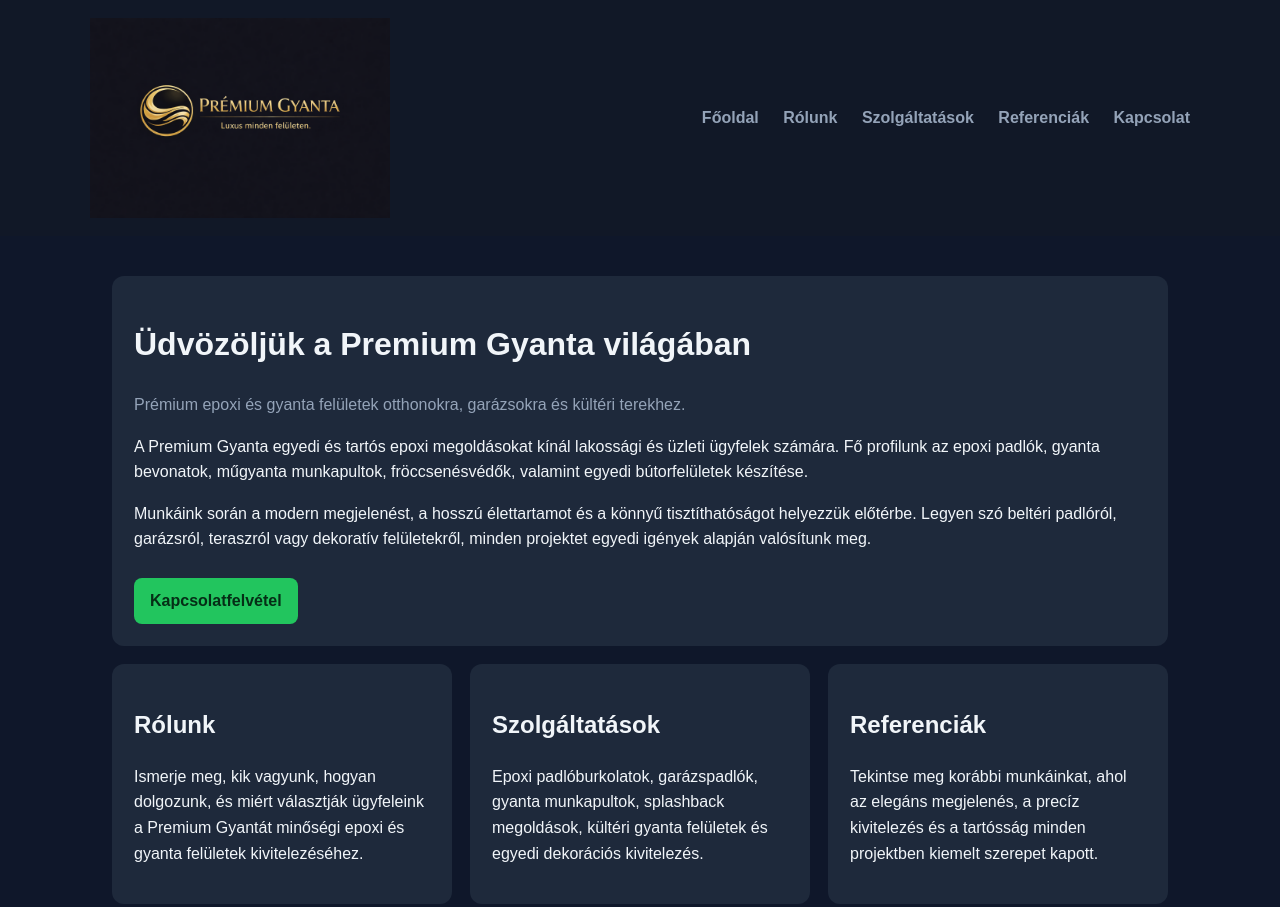
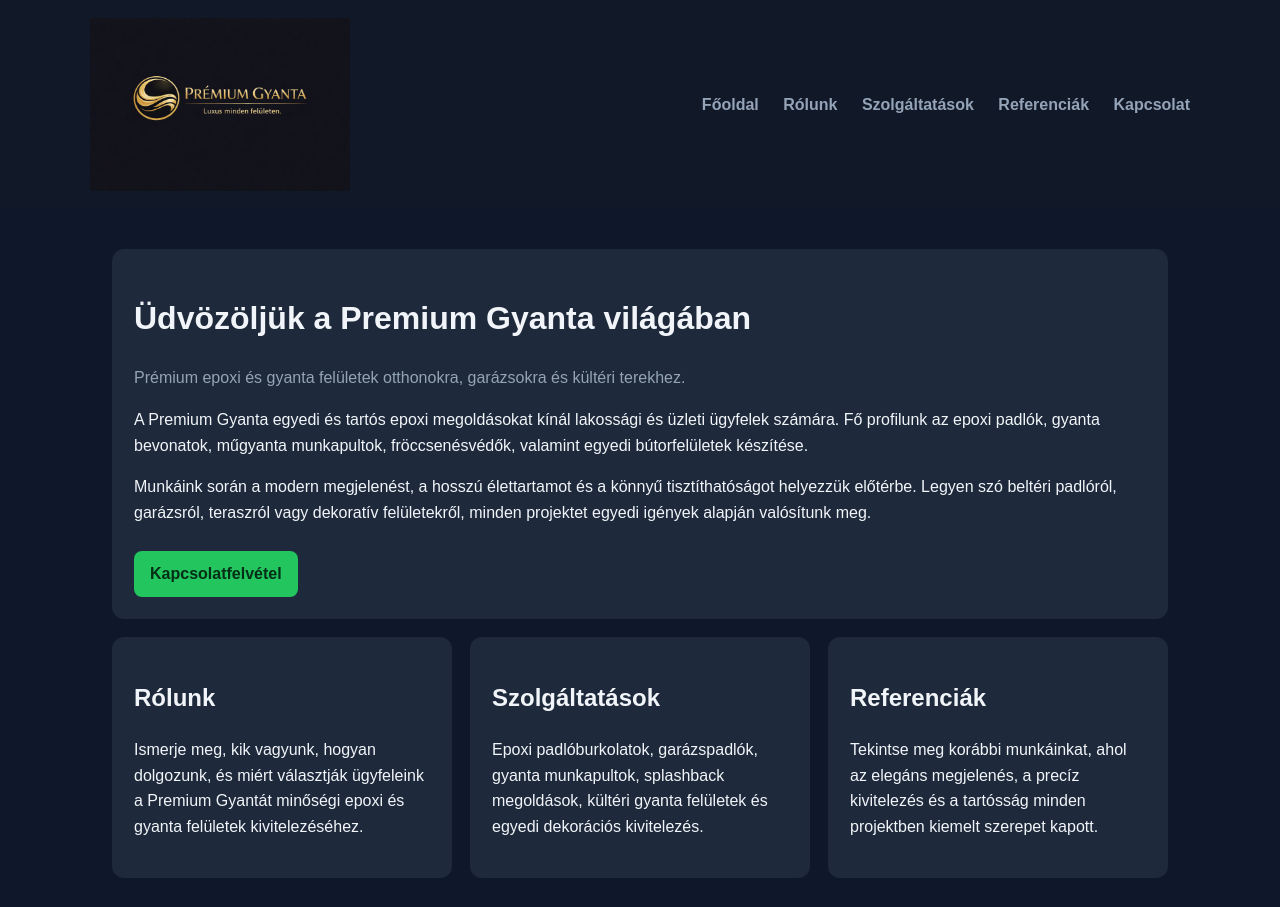
Before and after one commit to PerkieA/Richard, a plain HTML site: page index.html in a window 1280 px wide. Shown: the top 907 px of the page. Drawn offline with Linux system fonts and the light colour scheme.

Commit message:
Update index.html

```diff
--- a/index.html
+++ b/index.html
@@ -40,7 +40,8 @@ header{
 }
 
 .logo{
-  width:300px;
+  max-width:260px;
+  width:100%;
   height:auto;
   display:block;
 }
```
